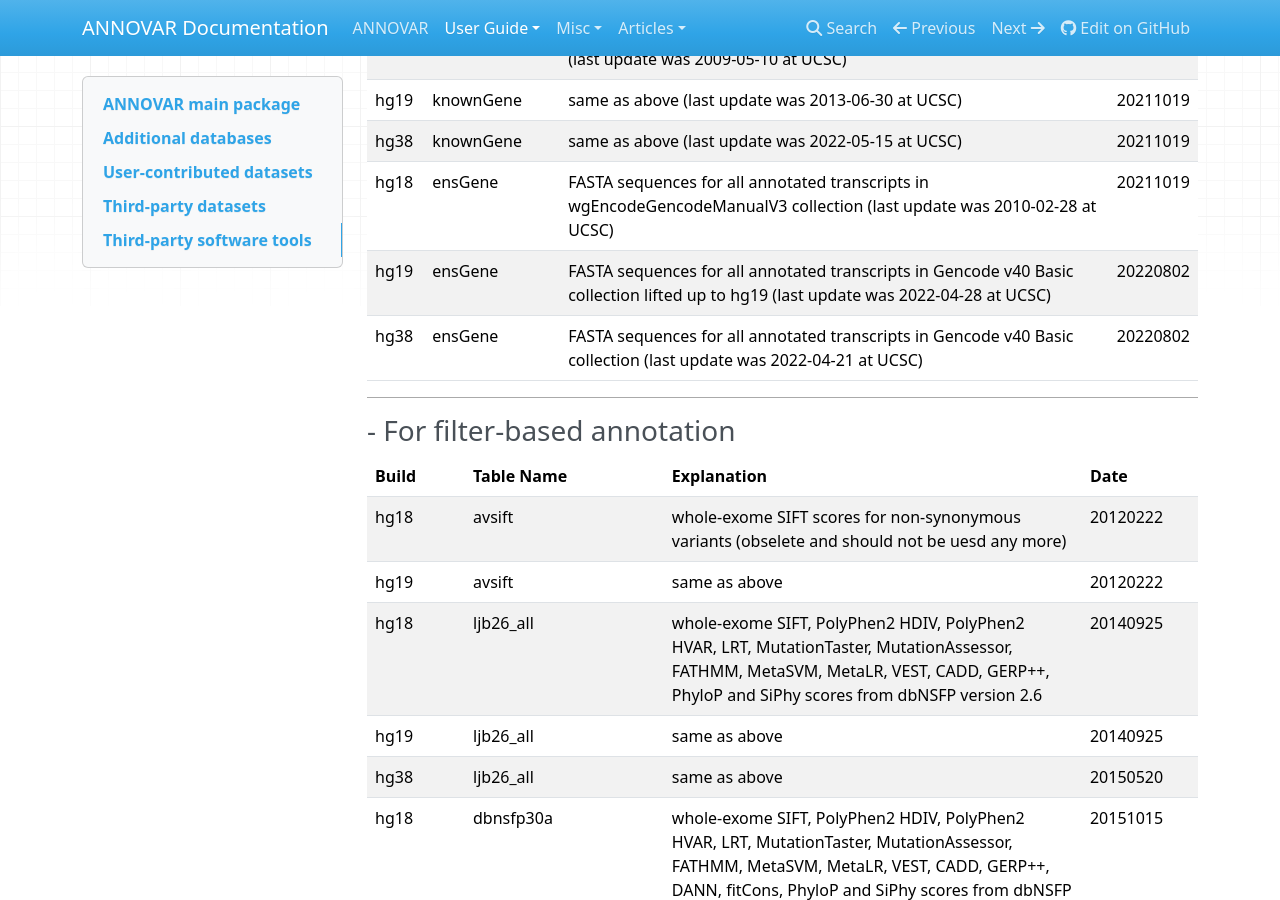
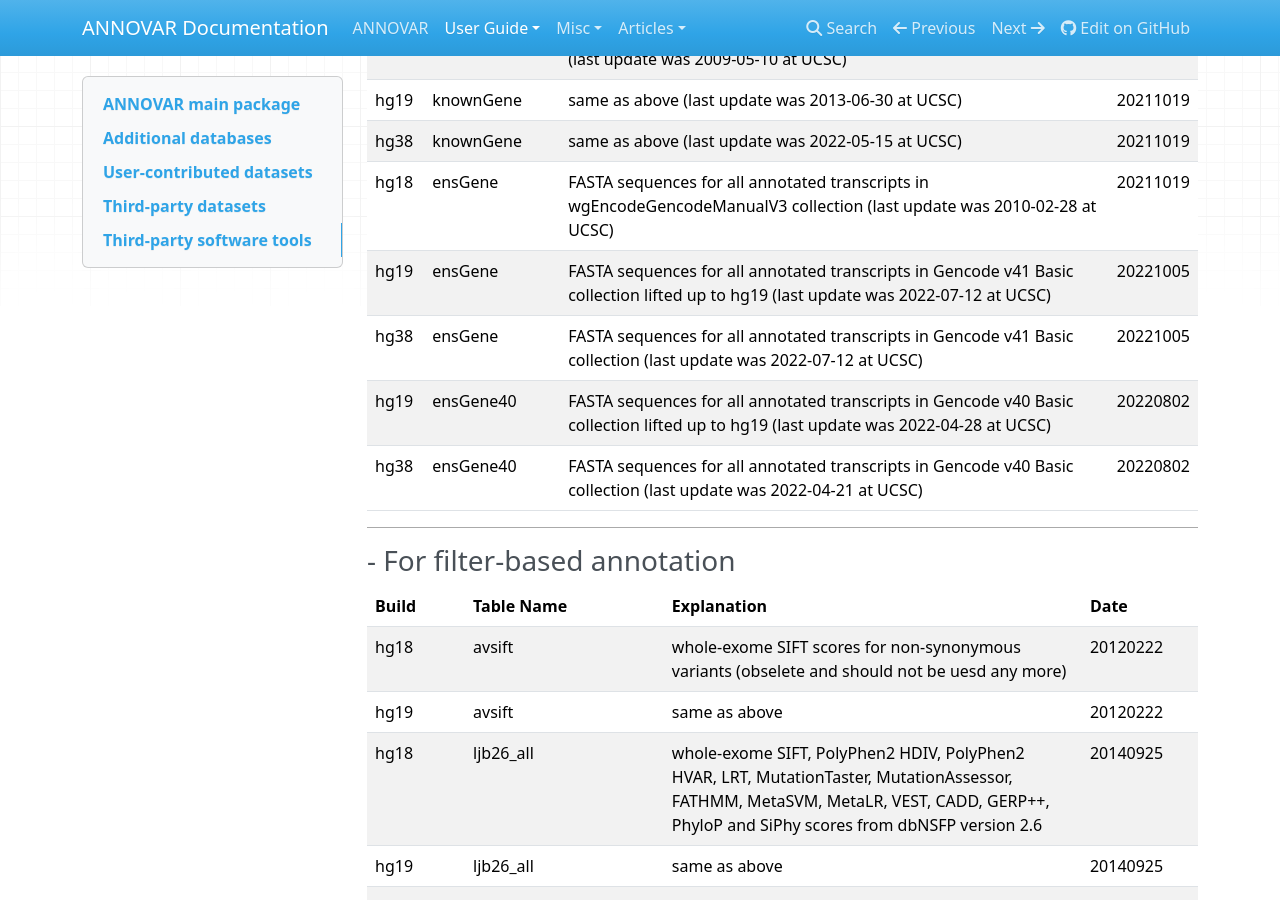
Before and after one commit to WGLab/doc-ANNOVAR, an MkDocs documentation site: the page built from docs/user-guide/download.md, in a window 1280 px wide and 900 px high, scrolled down 962 px. Built offline with MkDocs 1.6.1, drawn with Linux system fonts in a browser that asks for light colours; nearby versions of some CDN libraries; comment, search, counter and statistics services are not loaded.

Commit message:
Update download.md

```diff
--- a/docs/user-guide/download.md
+++ b/docs/user-guide/download.md
@@ -28,8 +28,10 @@ NOTE: several whole-genome databases (cadd, cadd13, fathmm, dann, eigen, gerp++,
 | hg19 | knownGene | same as above (last update was 2013-06-30 at UCSC) | 20211019 |
 | hg38 | knownGene | same as above (last update was 2022-05-15 at UCSC) | 20211019 |
 | hg18 | ensGene | FASTA sequences for all annotated transcripts in wgEncodeGencodeManualV3 collection (last update was 2010-02-28 at UCSC) | 20211019 |
-| hg19 | ensGene | FASTA sequences for all annotated transcripts in Gencode v40 Basic collection lifted up to hg19 (last update was 2022-04-28 at UCSC) | 20220802 |
-| hg38 | ensGene | FASTA sequences for all annotated transcripts in Gencode v40 Basic collection (last update was 2022-04-21 at UCSC) | 20220802 |
+| hg19 | ensGene | FASTA sequences for all annotated transcripts in Gencode v41 Basic collection lifted up to hg19 (last update was 2022-07-12 at UCSC) | 20221005 |
+| hg38 | ensGene | FASTA sequences for all annotated transcripts in Gencode v41 Basic collection (last update was 2022-07-12 at UCSC) | 20221005 |
+| hg19 | ensGene40 | FASTA sequences for all annotated transcripts in Gencode v40 Basic collection lifted up to hg19 (last update was 2022-04-28 at UCSC) | 20220802 |
+| hg38 | ensGene40 | FASTA sequences for all annotated transcripts in Gencode v40 Basic collection (last update was 2022-04-21 at UCSC) | 20220802 |
 
 ---
 
```
